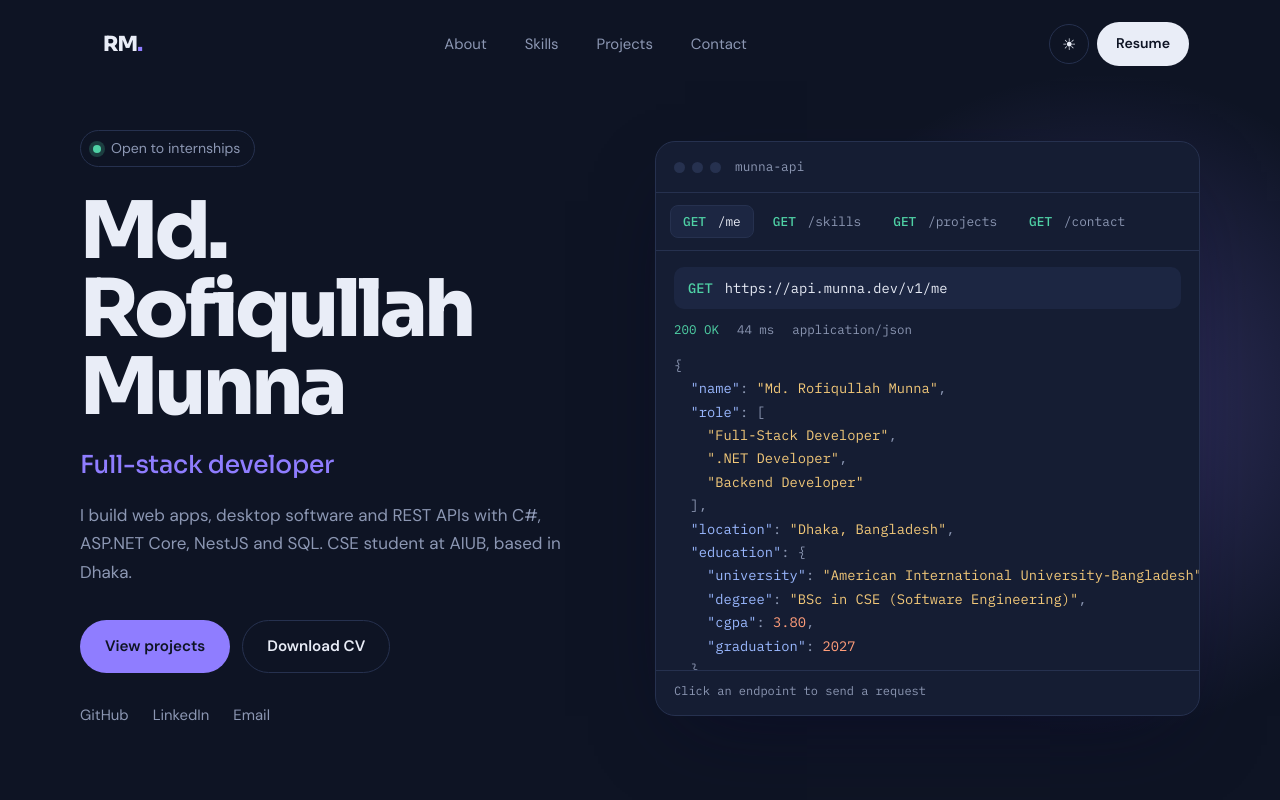
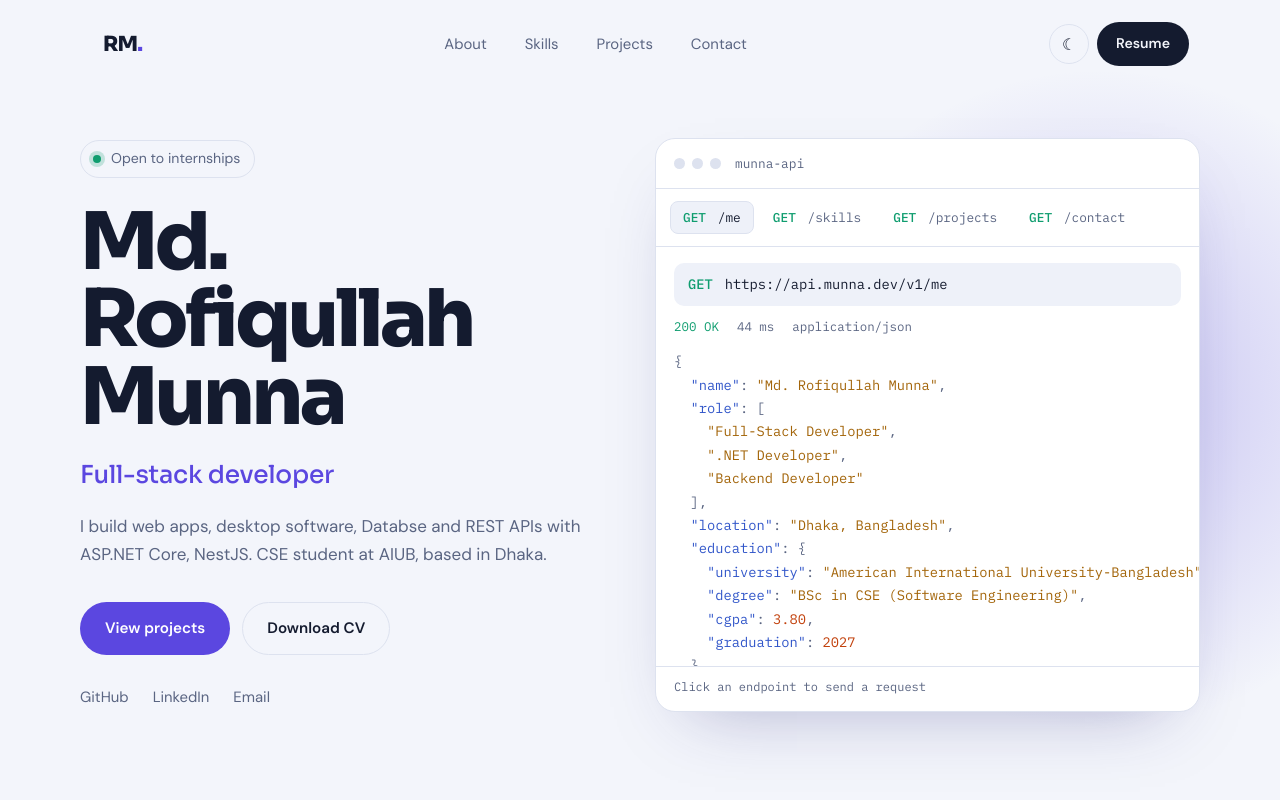
Before and after one commit to munna89-ig/Portfolio, a plain HTML site: page index.html in a window 1280 px wide. Shown: the top 800 px of the page. Drawn offline with Linux system fonts and the light colour scheme.

Commit message:
portfolio

```diff
--- a/index.html
+++ b/index.html
@@ -41,8 +41,8 @@
           <h1 class="hero-name">Md. Rofiqullah<br />Munna</h1>
           <p class="hero-role">Full-stack  developer</p>
           <p class="hero-text">
-            I build web apps, desktop software and REST APIs with C#, ASP.NET Core,
-            NestJS and SQL. CSE student at AIUB, based in Dhaka.
+            I build web apps, desktop software, Databse and REST APIs with  ASP.NET Core,
+            NestJS. CSE student at AIUB, based in Dhaka.
           </p>
           <div class="hero-buttons">
             <a href="#projects" class="btn btn-primary">View projects</a>
--- a/script.js
+++ b/script.js
@@ -1,4 +1,3 @@
-
 const API = {
   me: {
     name: "Md. Rofiqullah Munna",
@@ -95,18 +94,17 @@ endpointBtns.forEach(btn => {
 
 sendRequest("me");
 
+
+// Theme: page load e sob shomoy light, click korle dark/light switch
 const themeBtn = document.getElementById("themeToggle");
 
 function setTheme(light) {
   document.body.classList.toggle("light", light);
   themeBtn.textContent = light ? "☾" : "☀";
   themeBtn.setAttribute("aria-label", light ? "Switch to dark theme" : "Switch to light theme");
-  try { localStorage.setItem("theme", light ? "light" : "dark"); } catch (e) { /* storage blocked */ }
 }
 
-let savedTheme = null;
-try { savedTheme = localStorage.getItem("theme"); } catch (e) { /* storage blocked */ }
-setTheme(savedTheme === "light");
+setTheme(true); // start always light
 
 themeBtn.addEventListener("click", () => setTheme(!document.body.classList.contains("light")));
 
```
